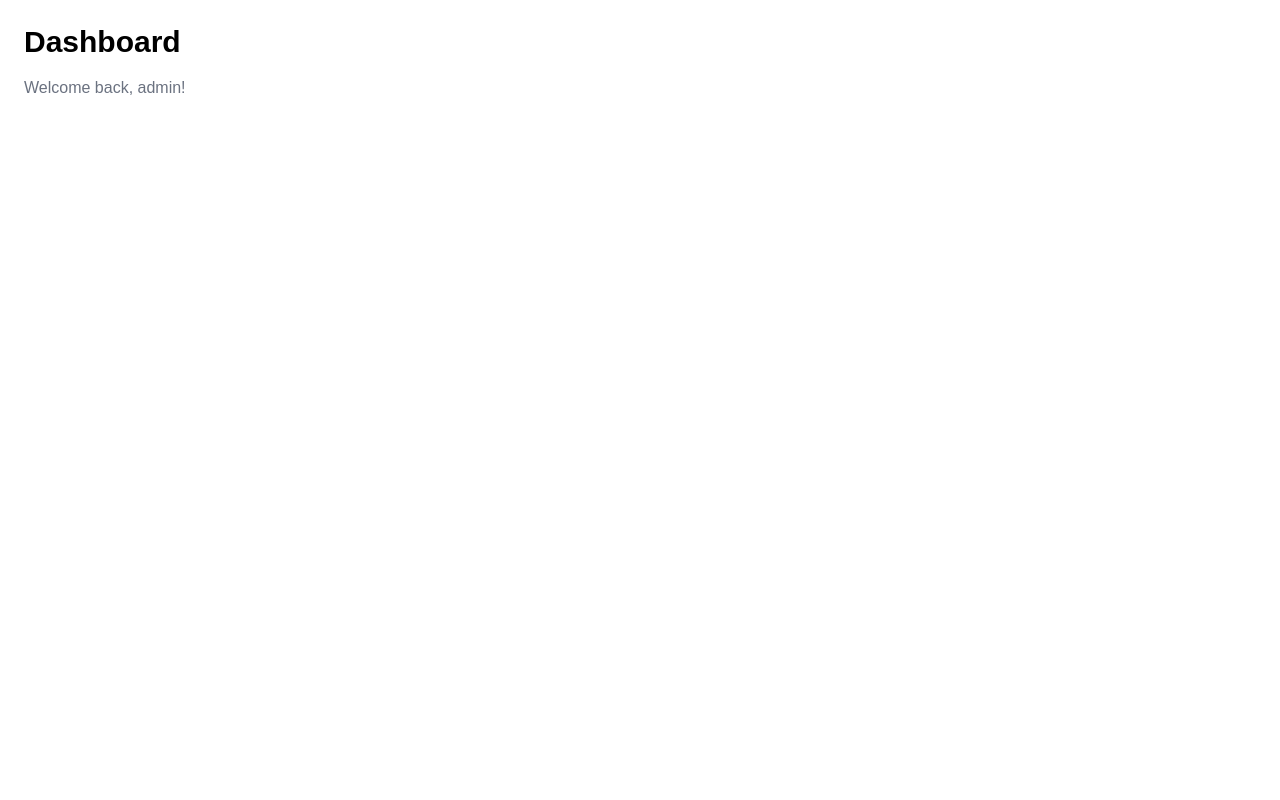
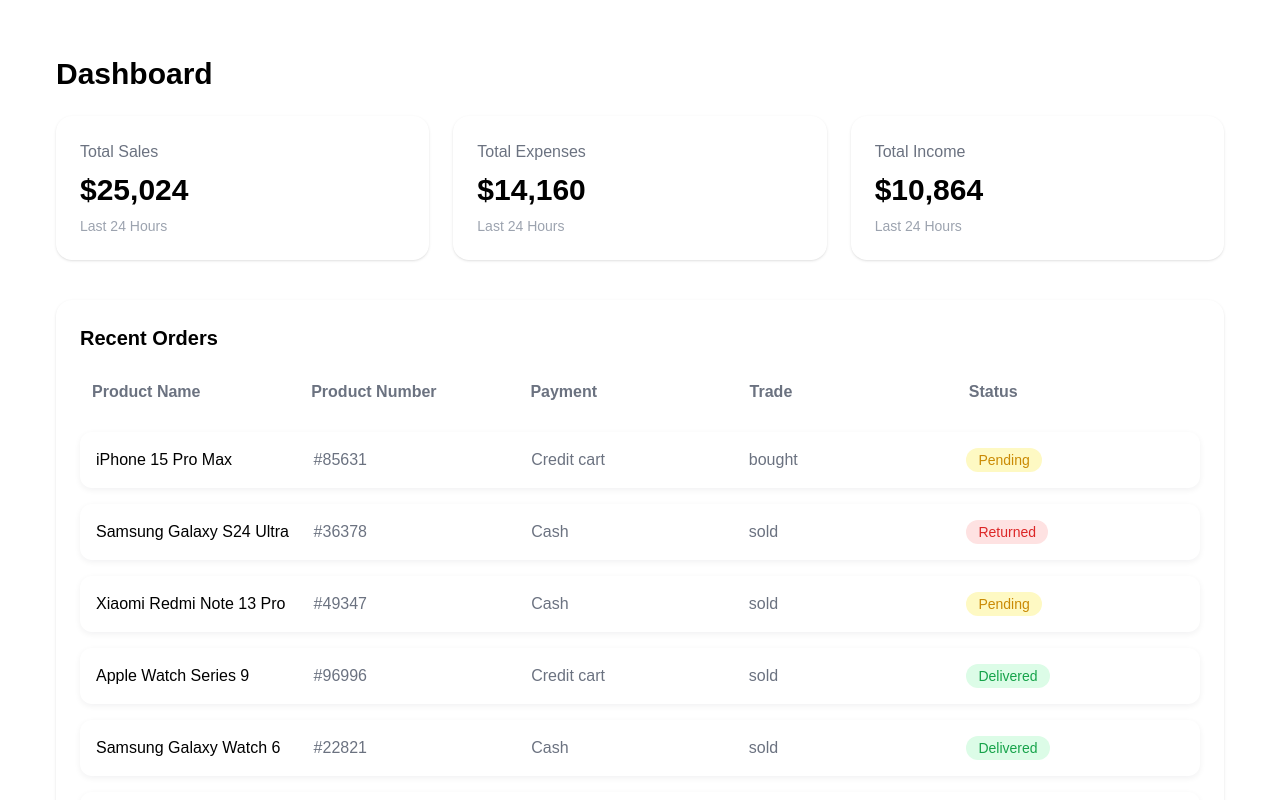
Before and after one commit to hussamshehata/Smart-Hub, a React (Vite) app: page /dashboard in a window 1280 px wide. Shown: the top 800 px of the page. Built offline with nearby package versions, Linux system fonts and the light colour scheme.

Commit message:
Add Dashboard
the Dashboard is for someone who buy and sell

```diff
--- a/src/App.jsx
+++ b/src/App.jsx
@@ -10,6 +10,7 @@ import Login from "./pages/Auth/Login.jsx";
 import Dashboard from "./pages/Dashboard.jsx";
 import ProductDetails from "./pages/ProductDetails.jsx";
 import ShoppingCartPage from "./pages/ShoppingCartPage.jsx";
+import PostDetails from "./pages/PostDetails.jsx";
 
 function App() {
     const location = useLocation();
@@ -24,6 +25,7 @@ function App() {
                     <Route path="contact" element={<Contact />} />
                     <Route path="product/:id" element={<ProductDetails />} />
                     <Route path="blog" element={<Blog />} />
+                    <Route path="Post" element={<PostDetails />} />
                     <Route path="cart" element={<ShoppingCartPage />} />
 
 
--- a/src/Components/Blog/BlogPost.jsx
+++ b/src/Components/Blog/BlogPost.jsx
@@ -9,7 +9,7 @@ const BlogPost = ({ image, title, date }) => {
                 className="mb-4 object-cover w-full h-56"
             />
             <h3 className="font-medium text-lg mb-2">{title}</h3>
-            <p className="text-gray-500 text-sm">{date}</p>
+            <p className="text-neutral-500 text-sm">{date}</p>
         </div>
     );
 };
--- a/src/Components/Blog/FullPost.jsx
+++ b/src/Components/Blog/FullPost.jsx
@@ -1,4 +1,4 @@
-import imge from '../../assets/images/Lifestyle-Innovators.jpg'
+
 
 export default function FullPost() {
     return (
@@ -8,11 +8,11 @@ export default function FullPost() {
                 Smarter Living Powered
             </h1>
 
-            <div className="flex items-center gap-3 mt-3 text-sm text-gray-600">
+            <div className="flex items-center gap-3 mt-3 text-sm text-neutral-700">
                 <div className="flex items-center gap-1">
                     <span>Samsung Developer</span>
                 </div>
-                <div className="w-1 h-1 rounded-full bg-gray-400" />
+                <div className="w-1 h-1 rounded-full text-neutral-500" />
                 <span>Apr 17, 2025</span>
             </div>
 
@@ -26,7 +26,7 @@ export default function FullPost() {
             </div>
 
             {/* ─── TEXT BLOCK ─── */}
-            <p className="text-gray-700 mt-8 leading-relaxed">
+            <p className="text-neutral-700 mt-8 leading-relaxed">
                 Modern wearable technology has taken a major leap over the past decade.
                 Once limited to step counting and basic notifications, devices like smartwatches,
                 fitness bands, and wireless earbuds now support advanced health tracking,
@@ -73,7 +73,7 @@ export default function FullPost() {
                         <p className="text-sm mt-2 font-medium">
                             Best headphones of 2025 for music lovers
                         </p>
-                        <span className="text-xs text-gray-500">5 min read</span>
+                        <span className="text-xs text-neutral-500">5 min read</span>
                     </div>
                     <div
 
@@ -87,7 +87,7 @@ export default function FullPost() {
                         <p className="text-sm mt-2 font-medium">
                             Top smartwatch brands for health tracking
                         </p>
-                        <span className="text-xs text-gray-500">5 min read</span>
+                        <span className="text-xs text-neutral-500">5 min read</span>
                     </div>
                     <div
                         className="rounded-xl overflow-hidden cursor-pointer hover:opacity-90 transition"
@@ -100,11 +100,11 @@ export default function FullPost() {
                         <p className="text-sm mt-2 font-medium">
                             How to improve battery life on your phone
                         </p>
-                        <span className="text-xs text-gray-500">5 min read</span>
+                        <span className="text-xs text-neutral-500">5 min read</span>
                     </div>
                 </div>
 
-                <button className="text-sm mt-3 font-medium text-gray-500 hover:text-black underline">
+                <button className="text-sm mt-3 font-medium text-neutral-500 hover:text-black underline">
                     More Articles →
                 </button>
             </div>
--- /dev/null
+++ b/src/Components/Dashboard/OrdersTable.jsx
@@ -0,0 +1,74 @@
+import React from "react";
+
+export default function OrdersTable() {
+    const orders = [
+        { name: "iPhone 15 Pro Max", number: 85631, pay: "Credit cart", trade: "bought", status: "Pending" },
+        { name: "Samsung Galaxy S24 Ultra", number: 36378, pay: "Cash", trade: "sold", status: "Returned" },
+        { name: "Xiaomi Redmi Note 13 Pro", number: 49347, pay: "Cash", trade: "sold", status: "Pending" },
+        { name: "Apple Watch Series 9", number: 96996, pay: "Credit cart", trade: "sold", status: "Delivered" },
+        { name: "Samsung Galaxy Watch 6", number: 22821, pay: "Cash", trade: "sold", status: "Delivered" },
+        { name: "Sony WH-1000XM5 Headphones", number: 81475, pay: "Cash", trade: "bought", status: "Pending" },
+        { name: "Apple AirPods Pro 2", number: 482, pay: "Credit cart", trade: "bought", status: "Delivered" },
+    ];
+
+    return (
+        <div className="rounded-2xl p-6 shadow">
+            <h2 className="text-xl font-semibold mb-4">Recent Orders</h2>
+
+            {/* GRID WRAPPER */}
+            <div className="grid grid-cols-1 gap-4">
+
+                {/* GRID HEADER (hidden on mobile) */}
+                <div className="hidden md:grid grid-cols-5 p-3 rounded-lg font-semibold text-neutral-500">
+                    <span>Product Name</span>
+                    <span>Product Number</span>
+                    <span>Payment</span>
+                    <span>Trade</span>
+                    <span>Status</span>
+                </div>
+
+                {/* GRID ITEMS */}
+                {orders.map((item, i) => (
+                    <div
+                        key={i}
+                        className="grid grid-cols-1 md:grid-cols-5 p-4 rounded-xl shadow-sm gap-2 md:gap-0"
+                    >
+                        {/* Product Name */}
+                        <div>
+                            <span className="font-medium md:font-normal">{item.name}</span>
+                        </div>
+
+                        {/* Product Number */}
+                        <div>
+                            <span className="text-neutral-500">#{item.number}</span>
+                        </div>
+
+                        {/* Payment */}
+                        <div>
+                            <span className="text-neutral-500">{item.pay}</span>
+                        </div>
+
+                        {/* Trade */}
+                        <div>
+                            <span className="text-neutral-500">{item.trade}</span>
+                        </div>
+
+                        {/* Status */}
+                        <div>
+                            <span
+                                className={`px-3 py-1 rounded-full text-sm ${item.status === "Delivered"
+                                    ? "bg-green-100 text-green-600"
+                                    : item.status === "Returned"
+                                        ? "bg-red-100 text-red-600"
+                                        : "bg-yellow-100 text-yellow-600"
+                                    }`}
+                            >
+                                {item.status}
+                            </span>
+                        </div>
+                    </div>
+                ))}
+            </div>
+        </div>
+    );
+}
--- /dev/null
+++ b/src/Components/Dashboard/StatCard.jsx
@@ -0,0 +1,11 @@
+import React from "react";
+
+export default function StatCard({ title, amount, desc }) {
+    return (
+        <div className="rounded-2xl p-6 shadow flex flex-col gap-2">
+            <span className="text-gray-500 font-medium">{title}</span>
+            <h2 className="text-3xl font-bold">{amount}</h2>
+            <span className="text-gray-400 text-sm">{desc}</span>
+        </div>
+    );
+}
--- a/src/pages/Dashboard.jsx
+++ b/src/pages/Dashboard.jsx
@@ -1,4 +1,6 @@
 import { motion } from "framer-motion";
+import OrdersTable from "@/Components/Dashboard/OrdersTable";
+import StatCard from "@/Components/Dashboard/StatCard";
 
 export default function Dashboard() {
     return (
@@ -8,8 +10,23 @@ export default function Dashboard() {
             animate={{ opacity: 1 }}
             exit={{ opacity: 0 }}
         >
-            <h1 className="text-3xl font-bold mb-4">Dashboard</h1>
-            <p className="text-gray-500">Welcome back, admin!</p>
+            <div className="min-h-screen w-full p-4 md:p-8">
+
+                {/* Header Section */}
+                <div className="mb-6">
+                    <h1 className="text-3xl font-semibold">Dashboard</h1>
+                </div>
+
+                {/* Stats Cards */}
+                <div className="grid grid-cols-1 sm:grid-cols-2 lg:grid-cols-3 gap-6 mb-10">
+                    <StatCard title="Total Sales" amount="$25,024" desc="Last 24 Hours" />
+                    <StatCard title="Total Expenses" amount="$14,160" desc="Last 24 Hours" />
+                    <StatCard title="Total Income" amount="$10,864" desc="Last 24 Hours" />
+                </div>
+
+                {/* Recent Orders Table */}
+                <OrdersTable />
+            </div>
         </motion.div>
     );
 }
```
